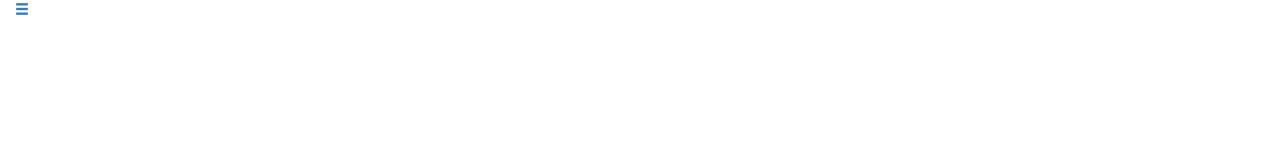
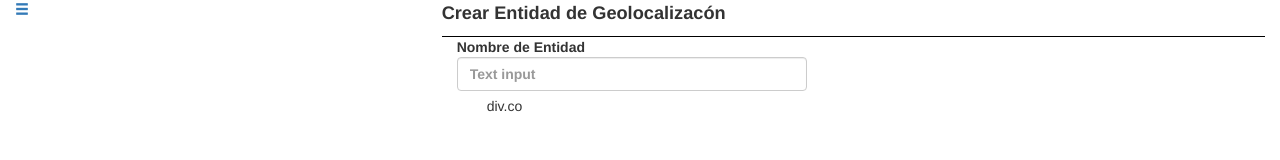
Before and after one commit to cilenedv/vivaGyM, a plain HTML site: page index.html in a window 1280 px wide. Drawn offline with nearby package versions, Linux system fonts and the light colour scheme.

Commit message:
estructura

```diff
--- a/css/main.css
+++ b/css/main.css
@@ -10,6 +10,8 @@
 #slide{
 	display: none;
 	padding: 1%;
+	overflow-x: hidden;
+	overflow-y: scroll;
 }
 #slide div{
 	padding: 1%;
--- a/index.html
+++ b/index.html
@@ -144,7 +144,28 @@
 					</div>
 				</div>
 			</div>
-			<div class="col-lg-8"></div>
+			<div class="col-lg-8">
+				<div class="Crear">
+					<p class="title"> Crear Entidad de Geolocalizacón</p>
+					<div class="divide col-lg-12">
+					</div>
+					<div class="col-lg-6">
+						<label>
+						 	Nombre de Entidad
+							<input type="text" class="form-control col-lg-6" placeholder="Text input">
+						</label>
+						<div class="col-lg-12">
+							<div class="col-lg-6">
+								div.co
+							</div>
+							<div class="col-lg-6">
+
+							</div>
+						</div>
+ 					</div>
+
+				</div>
+			</div>
 		</div>
 	</div>
 	<script type="text/javascript" src="https://code.jquery.com/jquery-2.1.1.min.js"></script>
```
